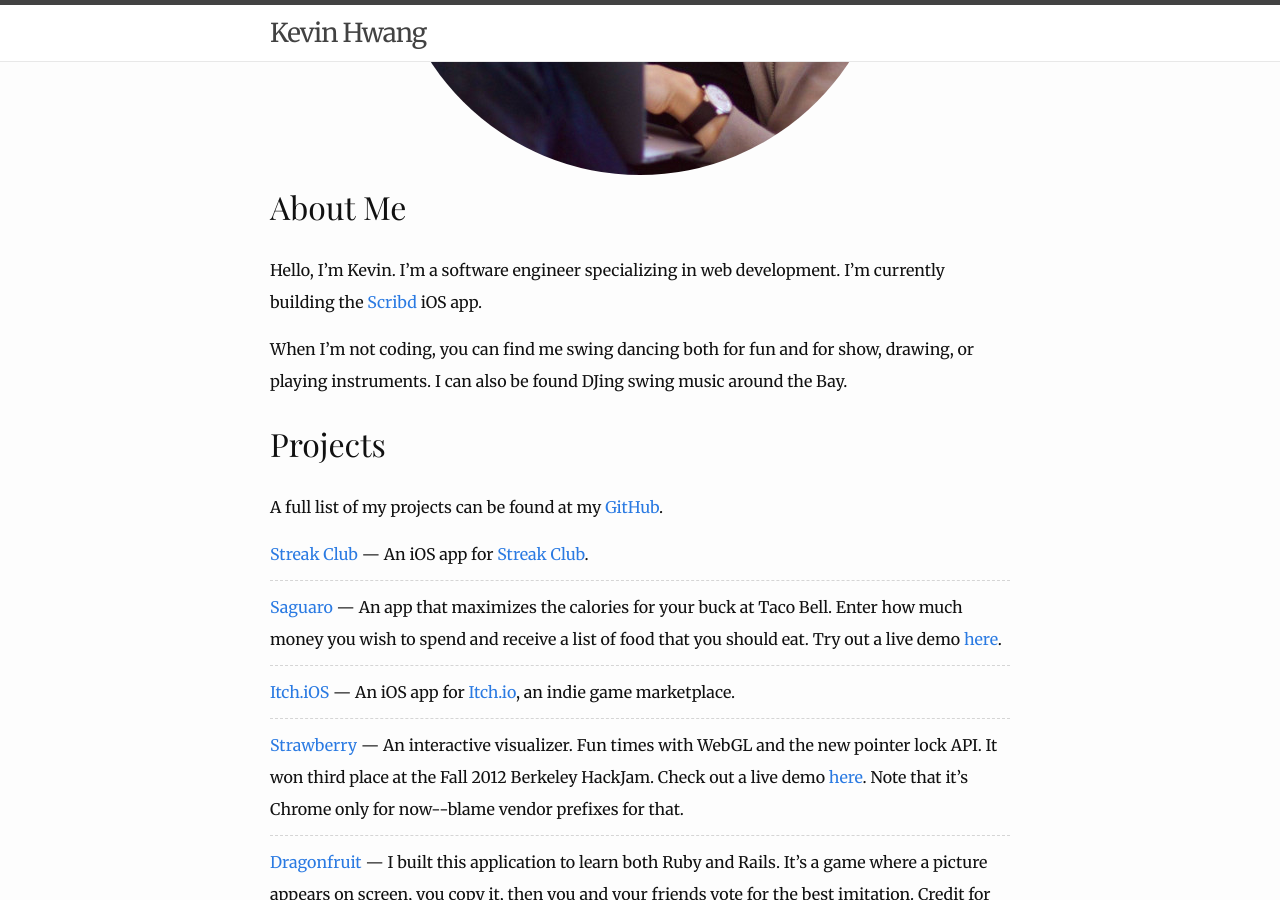
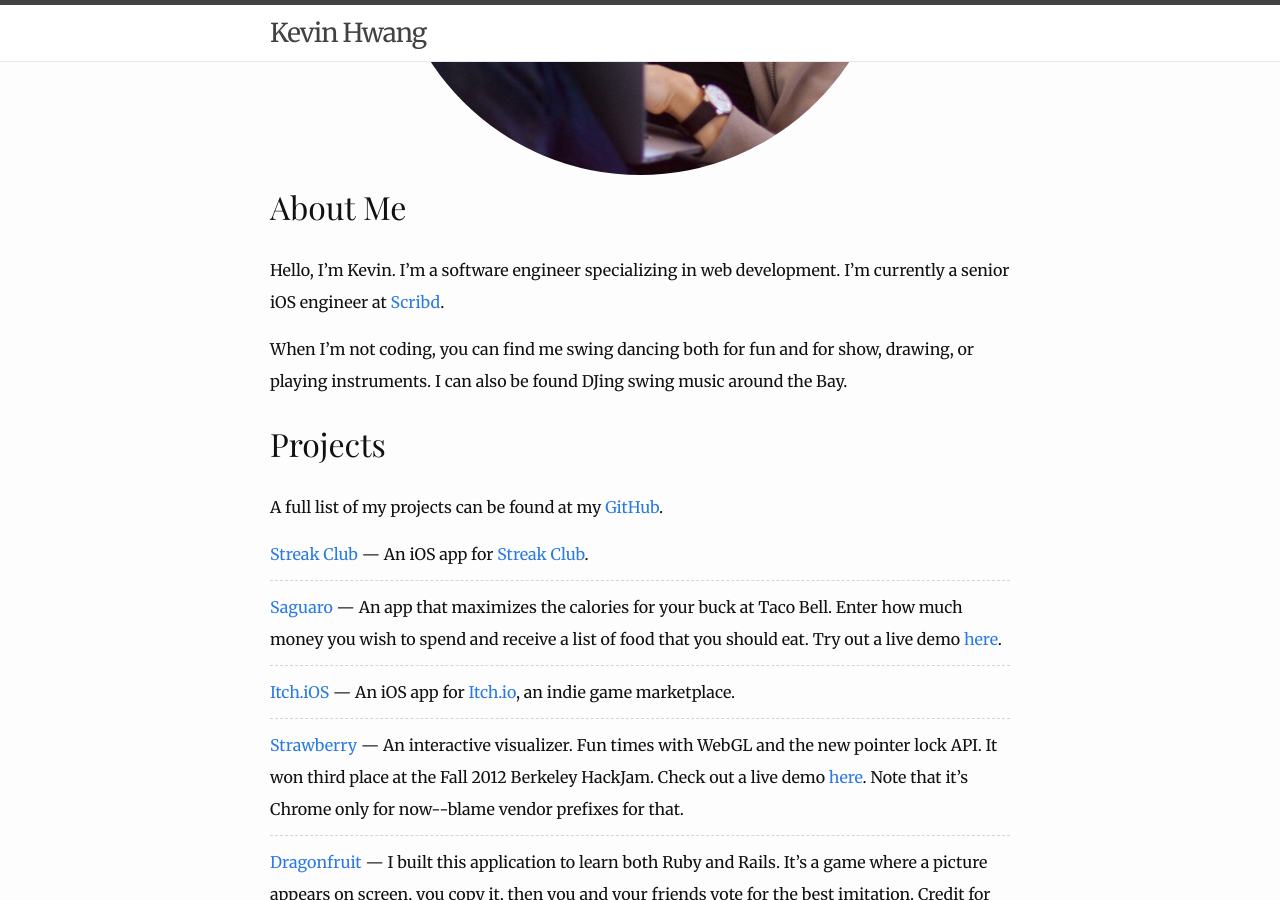
Before and after one commit to catherinemarvin/khwang.github.io, a Jekyll site: the page built from index.html, in a window 1280 px wide and 900 px high, scrolled down 425 px. Built offline with Jekyll 4.4.1, drawn with Linux system fonts in a browser that asks for light colours.

Commit message:
Update job

```diff
--- a/index.html
+++ b/index.html
@@ -9,7 +9,7 @@
     <img class="header-image" src="images/me.jpg" alt="A picture of me">
 
     <h1>About Me</h1>
-    <p>Hello, I’m Kevin. I’m a software engineer specializing in web development. I’m currently building the <a href="http://www.scribd.com">Scribd</a> iOS app.</p>
+    <p>Hello, I’m Kevin. I’m a software engineer specializing in web development. I’m currently a senior iOS engineer at <a href="http://www.scribd.com">Scribd</a>.</p>
 
     <p>When I’m not coding, you can find me swing dancing both for fun and for show, drawing, or playing instruments. I can also be found DJing swing music around the Bay.</p>
   </div>
```
